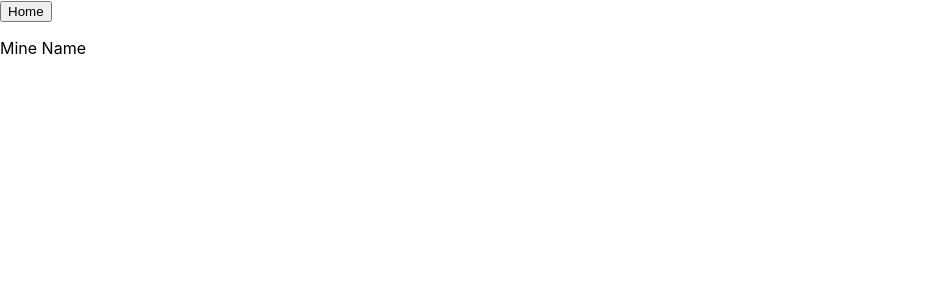
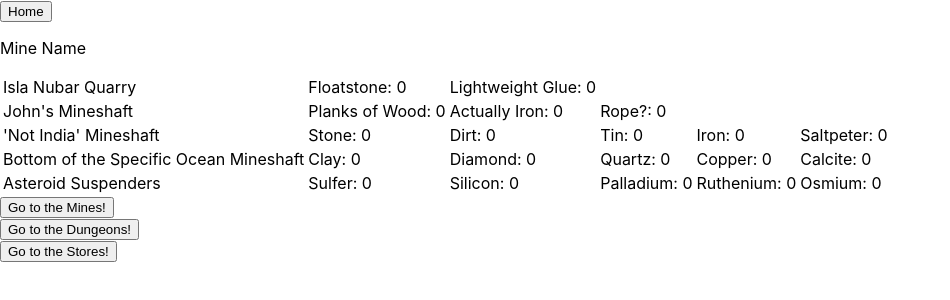
Before and after one commit to lily-ayers/mine-stuff-idle, a React (Create React App) app: page / in a window 1280 px wide. Shown: the top 300 px of the page, without its empty margins (0-950 px from the left). Built offline with nearby package versions, Linux system fonts and the light colour scheme.

Commit message:
Hub and Homepage Base Functionality Implemented

```diff
--- a/src/homepage/homepage.js
+++ b/src/homepage/homepage.js
@@ -3,15 +3,43 @@ import React, { Component } from 'react';
 export class Homepage extends Component {
     constructor(props) {
         super(props);
+        this.switchPages = this.switchPages.bind(this);
+
+    }
+
+    switchPages = (pageNum) => {
+        this.props.selectPage(pageNum)
     }
 
     render() {
         return (
-            this.props.worldState.mines.map(mine => {
-                mine.materials.map(mat =>
-                    <label>{mat[0]}: {mat[4]}</label>
-                )
-            })
+            <div className="HomepageMaster">
+                <div className="StatusBox">
+                    <table className="Materials">
+                        <tbody>
+                        {this.props.worldState.mines.map(mine =>
+                            <tr key={mine.name}>
+                                <td key={mine.name + " Title"}>{mine.name}</td>
+                            {mine.materials.map(mat => (
+                                <td key={mat[0]}>{mat[0]}: {mat[4]}</td>
+                            ))}
+                            </tr>
+                        )}
+                        </tbody>
+                    </table>
+                </div>
+                <div className="Navigation">
+                    <div className="MiningPlate">
+                        <button onClick={() => this.switchPages("Mine")}>Go to the Mines!</button>
+                    </div>
+                    <div className="DungeoningPlate">
+                        <button onClick={() => this.switchPages("Dungeon")}>Go to the Dungeons!</button>
+                    </div>
+                    <div className="StoreingPlate">
+                        <button onClick={() => this.switchPages("Store")}>Go to the Stores!</button>
+                    </div>
+                </div>
+            </div>
         );
     }
 }
--- a/src/hub.js
+++ b/src/hub.js
@@ -6,10 +6,10 @@ class Hub extends React.Component {
         super(props);
 
         this.state = {
-            Era: props.era,
-            Player: props.player,
             Selected: "Home"
         };
+
+        this.selectPage = this.selectPage.bind(this);
     }
 
     selectPage = (pageName) => {
@@ -20,8 +20,13 @@ class Hub extends React.Component {
 
     render() {
         return (
-            <div className="index">
-                {this.state.Selected === "Home" && <Homepage worldState={this.props.worldState}/>}
+            <div className="Index">
+                {this.state.Selected === "Home" && <Homepage worldState={this.props.worldState} selectPage={this.selectPage} />}
+                {this.state.Selected === "Mine" && <Homepage worldState={this.props.worldState} selectPage={this.selectPage} />}
+                {this.state.Selected === "Dungeon" && <Homepage worldState={this.props.worldState} selectPage={this.selectPage} />}
+                {this.state.Selected === "Store" && <Homepage worldState={this.props.worldState} selectPage={this.selectPage} />}
+                {this.state.Selected === "Employ" && <Homepage worldState={this.props.worldState} selectPage={this.selectPage} />}
+                {this.state.Selected === "Propaganda" && <Homepage worldState={this.props.worldState} selectPage={this.selectPage} />}
             </div>
         );
     }
```
